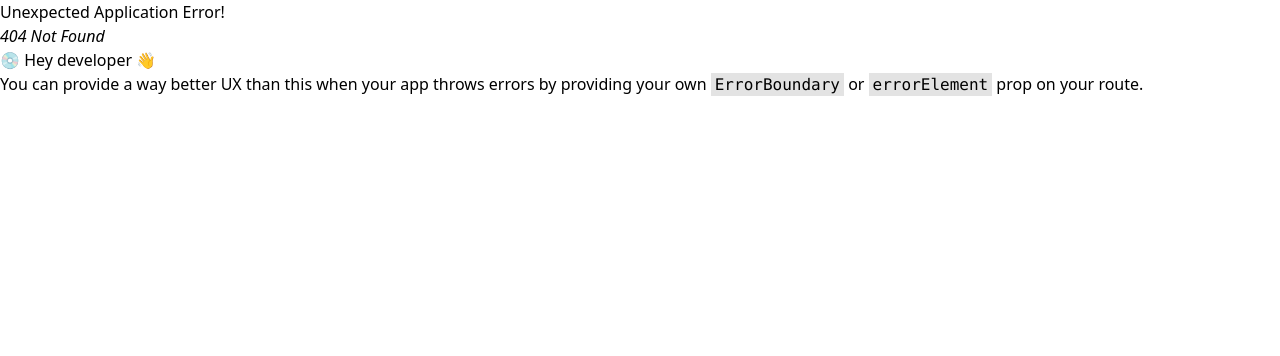
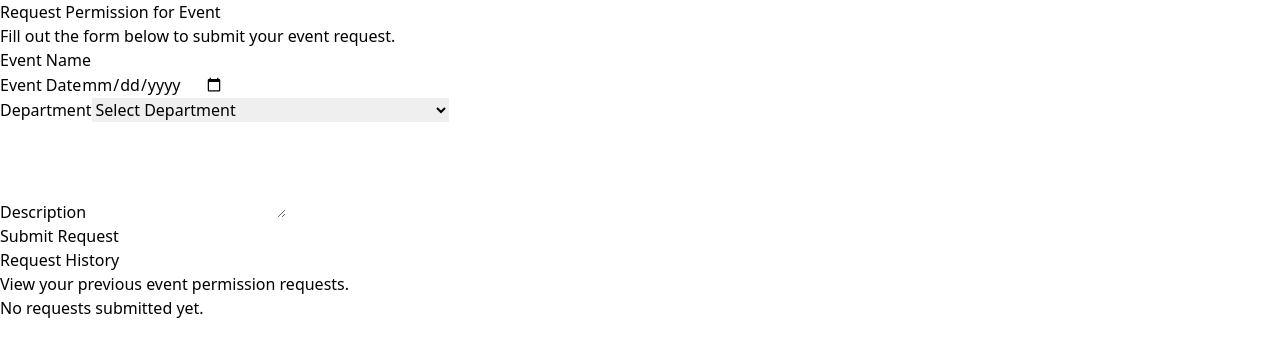
Before and after one commit to vineetprash/Radiants, a React (Vite) app: page /permission in a window 1280 px wide. Before the commit this address had no page. Shown: the top 356 px of the page. Built offline with nearby package versions, Linux system fonts and the light colour scheme.

Commit message:
Permission card

```diff
--- a/package.json
+++ b/package.json
@@ -13,6 +13,8 @@
     "@emotion/react": "^11.13.3",
     "@emotion/styled": "^11.13.0",
     "@mui/material": "^6.1.4",
+    "axios": "^1.7.7",
+    "lucide-react": "^0.453.0",
     "react": "^18.3.1",
     "react-dom": "^18.3.1",
     "react-router-dom": "^6.27.0"
--- /dev/null
+++ b/src/components/Permission.jsx
@@ -0,0 +1,136 @@
+import React, { useState } from 'react';
+
+const Permission = () => {
+  const [eventName, setEventName] = useState('');
+  const [eventDate, setEventDate] = useState('');
+  const [department, setDepartment] = useState('');
+  const [description, setDescription] = useState('');
+  const [requestHistory, setRequestHistory] = useState([]);
+  const [showAlert, setShowAlert] = useState(false);
+
+  const departmentMap = {
+    ASH: 'Applied Sciences and Humanities',
+    CS: 'Computer Engineering',
+    AIML: 'Computer Science & Engineering (AI and ML)',
+    IT: 'Information Technology',
+    EE: 'Electrical Engineering',
+    ME: 'Mechanical Engineering',
+    CE: 'Civil Engineering',
+  };
+
+  const handleSubmit = (e) => {
+    e.preventDefault();
+    const newRequest = {
+      eventName,
+      eventDate,
+      department,
+      description,
+      status: 'pending',
+    };
+    setRequestHistory((prevHistory) => [...prevHistory, newRequest]);
+    setEventName('');
+    setEventDate('');
+    setDepartment('');
+    setDescription('');
+    setShowAlert(true);
+    setTimeout(() => setShowAlert(false), 5000);
+  };
+
+  return (
+    <div className="container mx-auto p-4 max-w-4xl">
+      <div className="bg-white shadow-md rounded-lg p-6 mb-8">
+        <h2 className="text-2xl font-bold mb-2">Request Permission for Event</h2>
+        <p className="text-gray-600 mb-4">Fill out the form below to submit your event request.</p>
+        <form onSubmit={handleSubmit} className="space-y-4">
+          <div className="grid grid-cols-1 md:grid-cols-2 gap-4">
+            <div>
+              <label htmlFor="eventName" className="block text-sm font-medium text-gray-700">Event Name</label>
+              <input
+                id="eventName"
+                type="text"
+                value={eventName}
+                onChange={(e) => setEventName(e.target.value)}
+                required
+                className="mt-1 block w-full border border-gray-300 rounded-md shadow-sm py-2 px-3 focus:outline-none focus:ring-indigo-500 focus:border-indigo-500"
+              />
+            </div>
+            <div>
+              <label htmlFor="eventDate" className="block text-sm font-medium text-gray-700">Event Date</label>
+              <input
+                id="eventDate"
+                type="date"
+                value={eventDate}
+                onChange={(e) => setEventDate(e.target.value)}
+                required
+                className="mt-1 block w-full border border-gray-300 rounded-md shadow-sm py-2 px-3 focus:outline-none focus:ring-indigo-500 focus:border-indigo-500"
+              />
+            </div>
+          </div>
+          <div>
+            <label htmlFor="department" className="block text-sm font-medium text-gray-700">Department</label>
+            <select
+              id="department"
+              value={department}
+              onChange={(e) => setDepartment(e.target.value)}
+              required
+              className="mt-1 block w-full border border-gray-300 rounded-md shadow-sm py-2 px-3 focus:outline-none focus:ring-indigo-500 focus:border-indigo-500"
+            >
+              <option value="">Select Department</option>
+              {Object.entries(departmentMap).map(([key, value]) => (
+                <option key={key} value={key}>
+                  {value}
+                </option>
+              ))}
+            </select>
+          </div>
+          <div>
+            <label htmlFor="description" className="block text-sm font-medium text-gray-700">Description</label>
+            <textarea
+              id="description"
+              value={description}
+              onChange={(e) => setDescription(e.target.value)}
+              required
+              rows={4}
+              className="mt-1 block w-full border border-gray-300 rounded-md shadow-sm py-2 px-3 focus:outline-none focus:ring-indigo-500 focus:border-indigo-500"
+            />
+          </div>
+          <button
+            type="submit"
+            className="w-full bg-indigo-600 text-white py-2 px-4 rounded-md hover:bg-indigo-700 focus:outline-none focus:ring-2 focus:ring-offset-2 focus:ring-indigo-500"
+          >
+            Submit Request
+          </button>
+        </form>
+      </div>
+
+      {showAlert && (
+        <div className="bg-green-100 border-l-4 border-green-500 text-green-700 p-4 mb-4" role="alert">
+          <p className="font-bold">Success</p>
+          <p>Your request has been submitted successfully.</p>
+        </div>
+      )}
+
+      <div className="bg-white shadow-md rounded-lg p-6">
+        <h2 className="text-2xl font-bold mb-2">Request History</h2>
+        <p className="text-gray-600 mb-4">View your previous event permission requests.</p>
+        {requestHistory.length === 0 ? (
+          <p className="text-center text-gray-500">No requests submitted yet.</p>
+        ) : (
+          <div className="space-y-4">
+            {requestHistory.map((request, index) => (
+              <div key={index} className="border border-gray-200 rounded-lg p-4">
+                <h3 className="text-lg font-semibold">{request.eventName}</h3>
+                <p className="text-sm text-gray-500">Status: {request.status}</p>
+                <p><strong>Date:</strong> {request.eventDate}</p>
+                <p><strong>Department:</strong> {departmentMap[request.department]}</p>
+                <p><strong>Description:</strong> {request.description}</p>
+              </div>
+            ))}
+          </div>
+        )}
+      </div>
+    </div>
+  );
+};
+
+export default Permission;
--- a/src/main.jsx
+++ b/src/main.jsx
@@ -2,11 +2,16 @@
 import { createRoot } from 'react-dom/client'
 import './index.css'
 import { createBrowserRouter, RouterProvider } from 'react-router-dom'
+import Permission from './components/Permission'
 
 const router = createBrowserRouter([
   {
     path: '/',
 
+  },
+  {
+    path:'/permission',
+    element: <Permission/>
   }
 ])
 createRoot(document.getElementById('root')).render(
```
Also changed, not shown: 1 other file (tests, documents, lock files or other folders).
